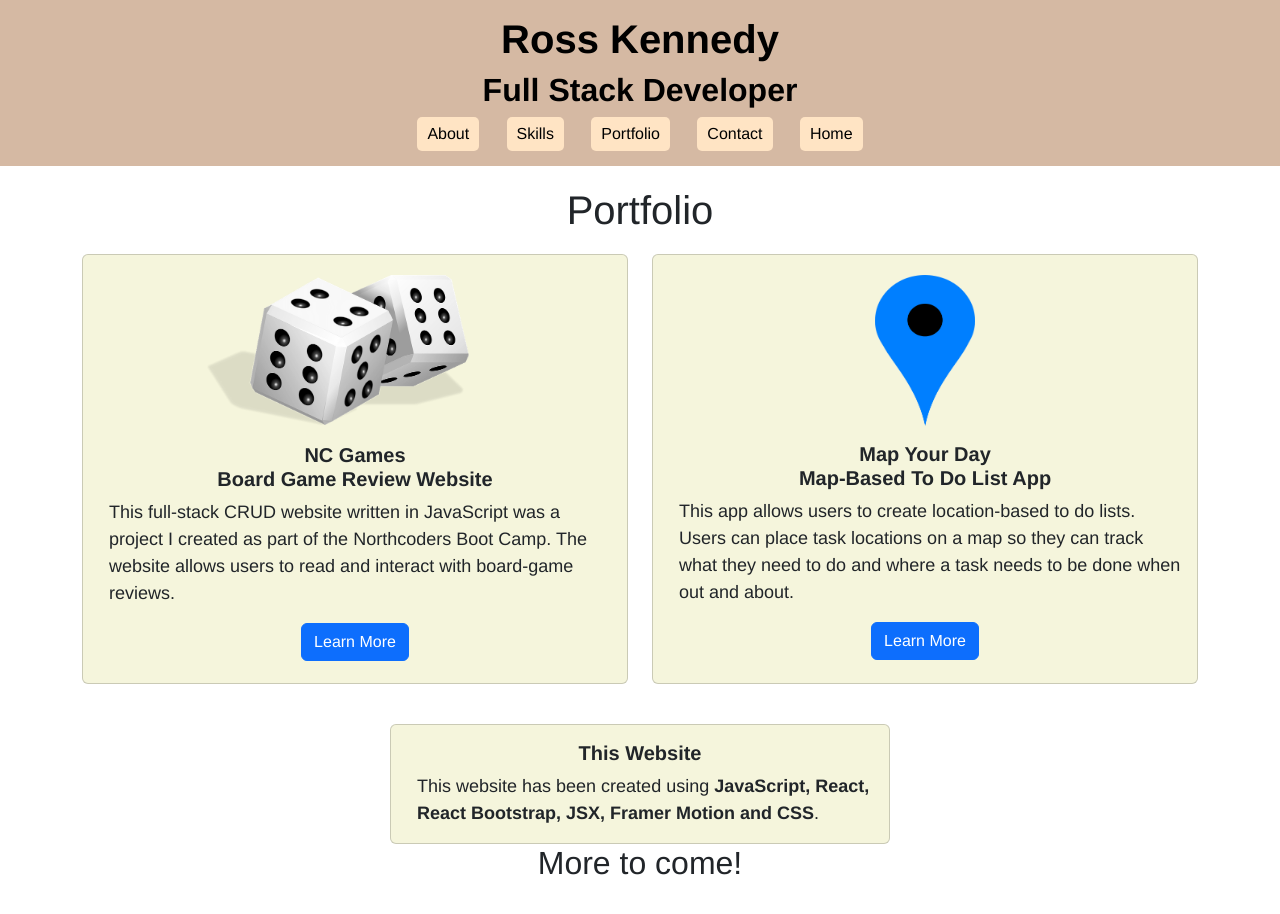
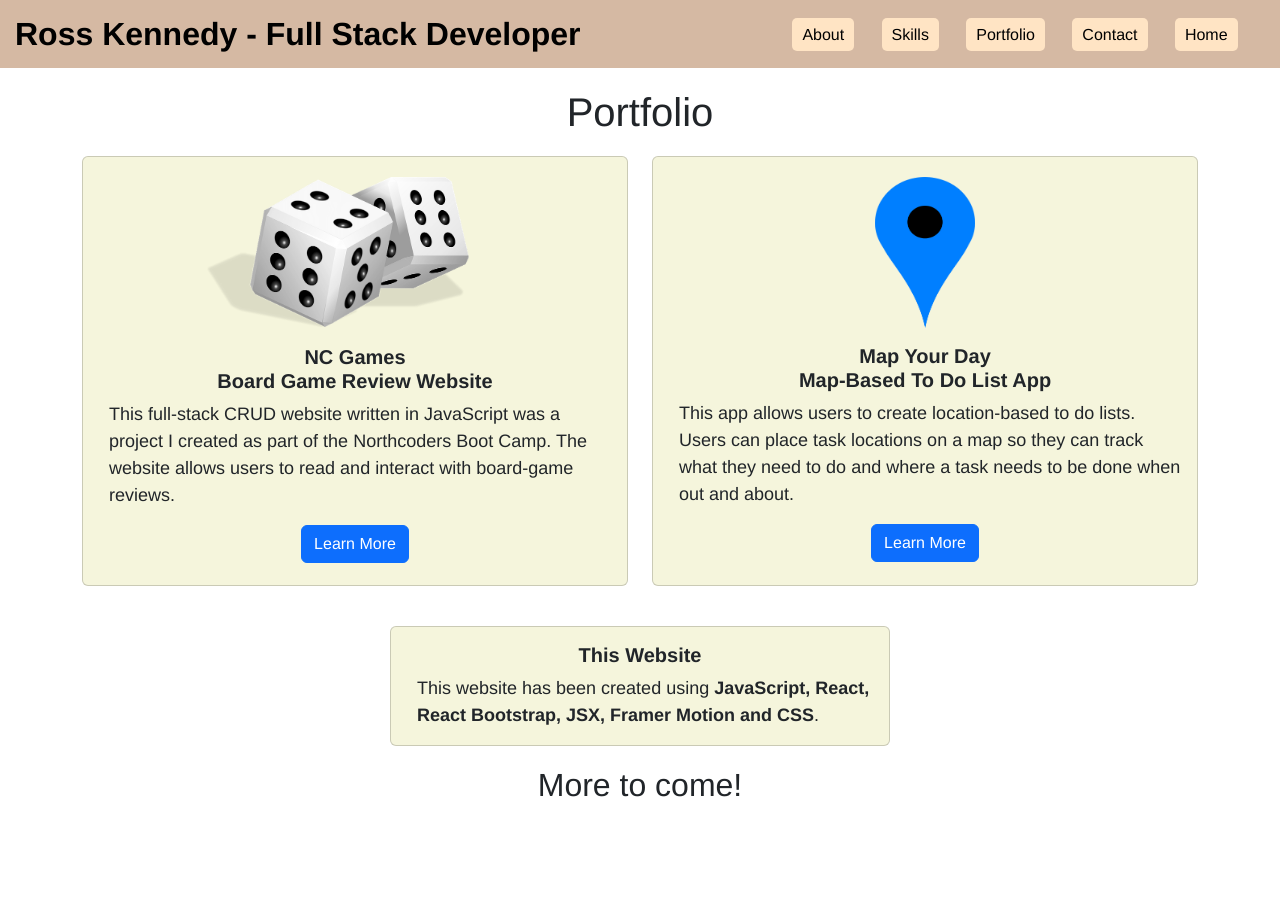
Before and after one commit to RoKen1000/portfolio-website, a React (Create React App) app: page /portfolio in a window 1280 px wide. Shown: the top 914 px of the page. After the commit the page ends 825 px from the top, so only its background shows below. Built offline with nearby package versions, Linux system fonts and the light colour scheme.

Commit message:
Make desktop nav bar's design sleeker by re-arranging items in header.

```diff
--- a/src/components/DesktopNavBar.jsx
+++ b/src/components/DesktopNavBar.jsx
@@ -7,6 +7,10 @@ export const DesktopNavBar = ({buttonClicked, setButtonClicked}) => {
     const handleClick = (button) => setButtonClicked(button);
 
     return(
+        <div className="desktop-nav-bar-container">
+            <div>
+                <h1><strong>Ross Kennedy - Full Stack Developer</strong></h1>
+            </div>
             <nav className="desktop-nav-link-container">
                 <NavLink className={buttonClicked === "about-nav-button" ? "clicked-button" : null} onClick={() => handleClick("about-nav-button")} to="/about">About</NavLink>
                 <NavLink className={buttonClicked === "skills-nav-button" ? "clicked-button" : null} onClick={() => handleClick("skills-nav-button")} to="/skills">Skills</NavLink>
@@ -14,5 +18,6 @@ export const DesktopNavBar = ({buttonClicked, setButtonClicked}) => {
                 <NavLink className={buttonClicked === "contact-nav-button" ? "clicked-button" : null} onClick={() => handleClick("contact-nav-button")} to="/contact">Contact</NavLink>
                 <NavLink to="/">Home</NavLink>
             </nav>
+        </div>
     )
 }
--- a/src/components/Header.jsx
+++ b/src/components/Header.jsx
@@ -16,14 +16,11 @@ export const Header = ({buttonClicked, setButtonClicked}) => {
 
     return(
             <motion.div
-                    key="modal"
                     initial={{y: -200}}
                     animate={{y: 0}}
                     exit={{y: -200}}
                 >
                 <header className="header">
-                    <h1><strong>Ross Kennedy</strong></h1>
-                    <h2><strong>Full Stack Developer</strong></h2>
                     {windowWidth < 600 && <MobileNavPanel />}
                     {windowWidth >= 600 && <DesktopNavBar buttonClicked={buttonClicked} setButtonClicked={setButtonClicked}/>}
                 </header>
--- a/src/components/MobileNavPanel.jsx
+++ b/src/components/MobileNavPanel.jsx
@@ -13,6 +13,8 @@ export const MobileNavPanel = () => {
 
     return(
         <nav>
+            <h1><strong>Ross Kennedy</strong></h1>
+            <h2><strong>Full Stack Developer</strong></h2>
             <FontAwesomeIcon id="mobile-nav-icon" icon={faBars} onClick={handleShow}/>
             <Offcanvas show={show} onHide={handleClose} >
                 <Offcanvas.Header closeButton>
--- a/src/styles/DesktopNavBar.css
+++ b/src/styles/DesktopNavBar.css
@@ -1,3 +1,9 @@
+.desktop-nav-bar-container{
+    display: flex;
+    flex-direction: column;
+    justify-content: space-between;
+}
+
 .desktop-nav-link-container{
     display: flex;
     justify-content: space-evenly;
@@ -13,8 +19,26 @@
     background-color: bisque;
     border-radius: 5px;
     transition: all 0.2s ease-in-out;
+    height: 33px;
+    margin-top: auto;
+    margin-bottom: auto;
 }
 
 .desktop-nav-link-container a:hover{
     transform: scale(1.3, 1.3);
 }
+
+@media screen and (min-width: 1000px){
+    .desktop-nav-bar-container{
+        flex-direction: row;
+        justify-content: space-between;
+    }
+    .desktop-nav-link-container{
+        margin-right: 0;
+    }
+    .desktop-nav-bar-container h1{
+        font-size: xx-large;
+        margin-top: auto;
+        margin-bottom: auto;
+    }
+}
--- a/src/styles/Home.css
+++ b/src/styles/Home.css
@@ -25,6 +25,12 @@
         top: 30px;
         width: 230px;
     }
+    .landing-page{
+        overflow: hidden;
+    }
+}
+
+@media screen and (max-width: 374px){
     .landing-page{
         overflow: hidden;
     }
--- a/src/styles/Portfolio.css
+++ b/src/styles/Portfolio.css
@@ -30,9 +30,7 @@
 }
 
 .portfolio-page h2{
-    margin-left: auto;
-    margin-right: auto;
-    margin-bottom: 40px;
+    margin: 20px auto 20px auto;
 }
 
 @media screen and (min-width: 575px){
```
Lines whose indentation alone changed are shown as unchanged.
